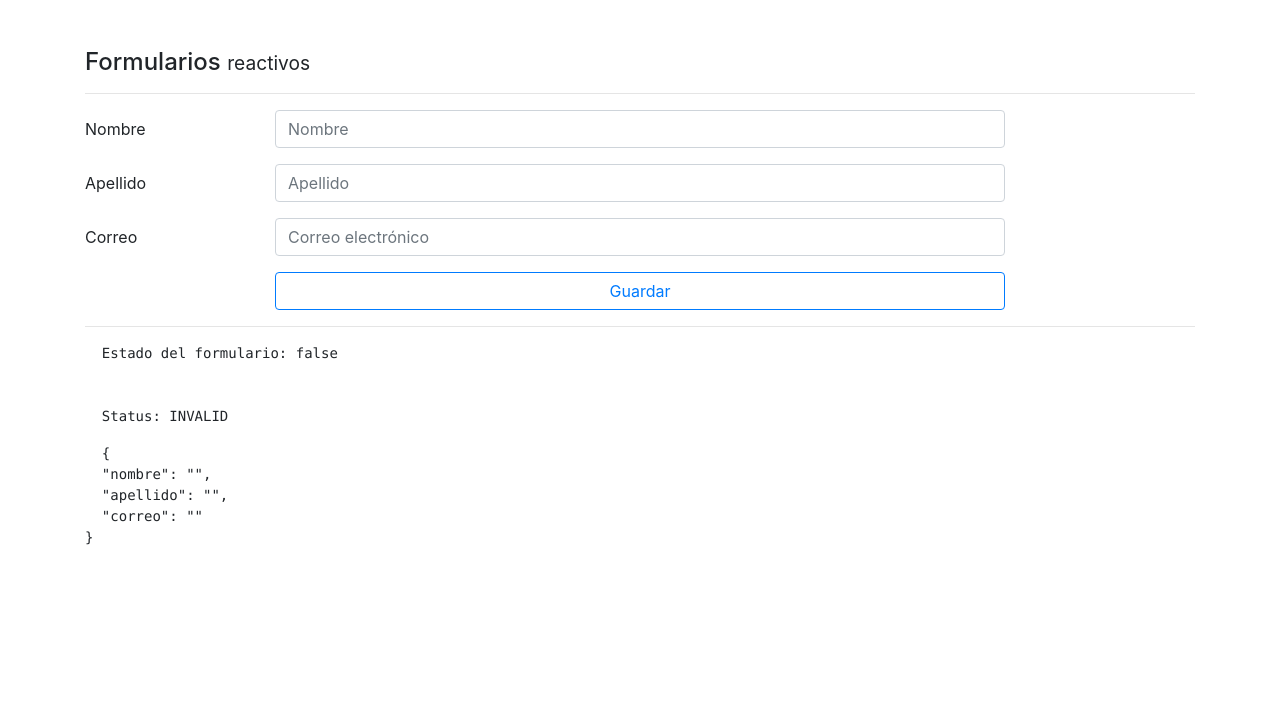
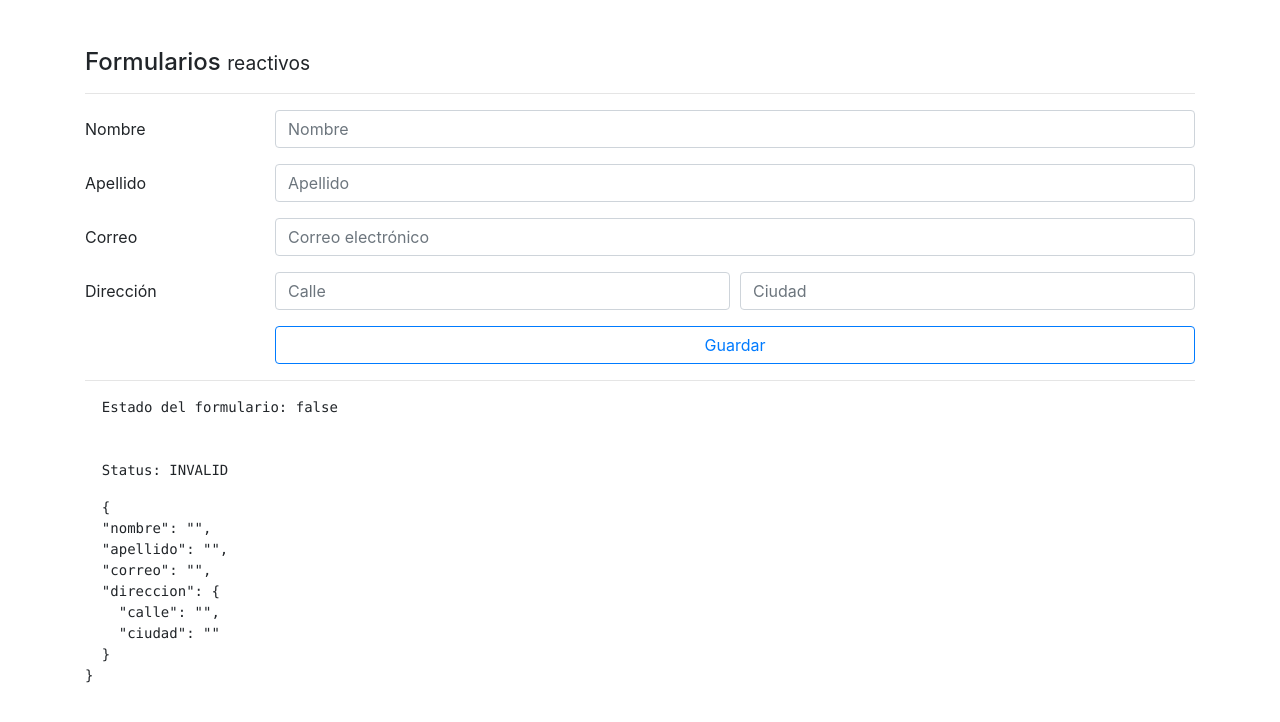
Before and after one commit to salvadoraciengomez/angular-forms, an Angular app: page /reactive in a window 1280 px wide. Shown: the top 722 px of the page. Built offline with nearby package versions, Linux system fonts and the light colour scheme.

Commit message:
formGroupName & formGroup.formBuilder.group({{nested inputs}})

```diff
--- a/src/app/pages/reactive/reactive.component.html
+++ b/src/app/pages/reactive/reactive.component.html
@@ -6,7 +6,7 @@
 
     <div class="form-group row">
       <label class="col-2 col-form-label">Nombre</label>
-      <div class="col-8">
+      <div class="col">
 
         <input class="form-control"
                type="text"
@@ -20,7 +20,7 @@
 
     <div class="form-group row">
       <label class="col-2 col-form-label">Apellido</label>
-      <div class="col-8">
+      <div class="col">
 
         <input class="form-control"
                type="text"
@@ -36,7 +36,7 @@
 
   <div class="form-group row">
     <label class="col-2 col-form-label">Correo</label>
-    <div class="col-8">
+    <div class="col">
 
       <input class="form-control"
              type="email"
@@ -48,11 +48,30 @@
     </div>
   </div>
 
+  <div class="form-group row" formGroupName="direccion">
+    <label class="col-2 col-form-label">Dirección</label>
+    <div class="form-row col">
+      <div class="col">
+        <input class="form-control"
+          type="text"
+          placeholder="Calle"
+          formControlName="calle"
+          >
+      </div>
+      <div class="col">
+        <input class="form-control"
+        type="text"
+        placeholder="Ciudad"
+        formControlName="ciudad"
+        >
+      </div>
+    </div>
+  </div>
 
 
   <div class="form-group row">
     <label class="col-2 col-form-label">&nbsp;</label>
-    <div class="input-group col-md-8">
+    <div class="input-group col">
       <button type="submit" class="btn btn-outline-primary btn-block">
         Guardar
       </button>
--- a/src/app/pages/reactive/reactive.component.ts
+++ b/src/app/pages/reactive/reactive.component.ts
@@ -19,7 +19,11 @@
     this.forma=this.formBuilder.group({
       nombre: ['',[Validators.required, Validators.minLength(5)]], //1ºarg: defaultValue. 2ºarg: validadores sincronos (no requieren acceso exterior), 3º validadores asíncronos
       apellido: ['',[Validators.required,Validators.minLength(5)]],
-      correo: ['',[Validators.pattern('[a-z0-9._%+-]+@[a-z0-9.-]+\.[a-z0]{2,3}$'), Validators.required]]
+      correo: ['',[Validators.pattern('[a-z0-9._%+-]+@[a-z0-9.-]+\.[a-z0]{2,3}$'), Validators.required]],
+      direccion: this.formBuilder.group({
+        calle: ['', Validators.required],
+        ciudad: ['',Validators.required],
+      })
     });
   }
   guardar(){
```
